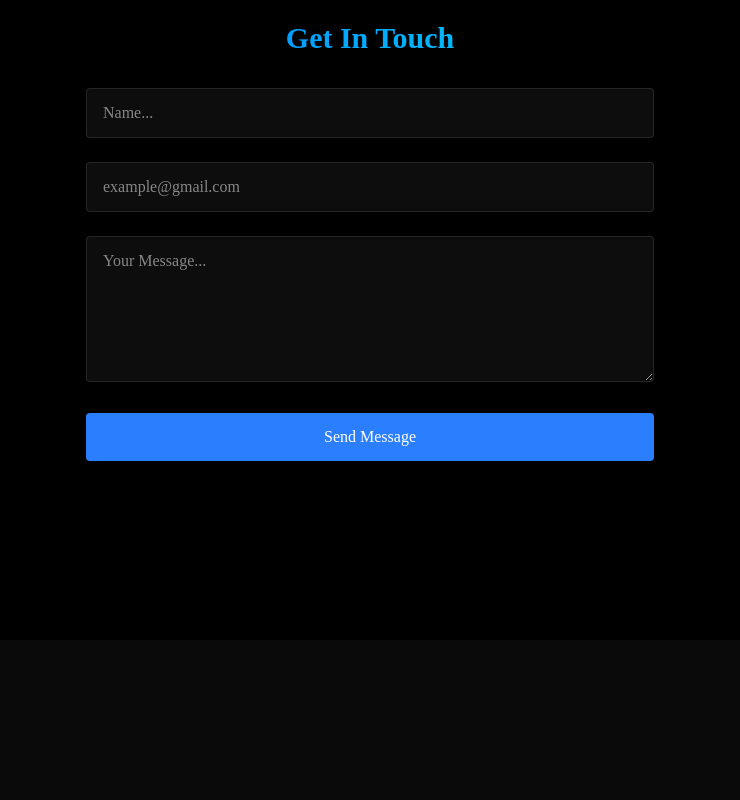
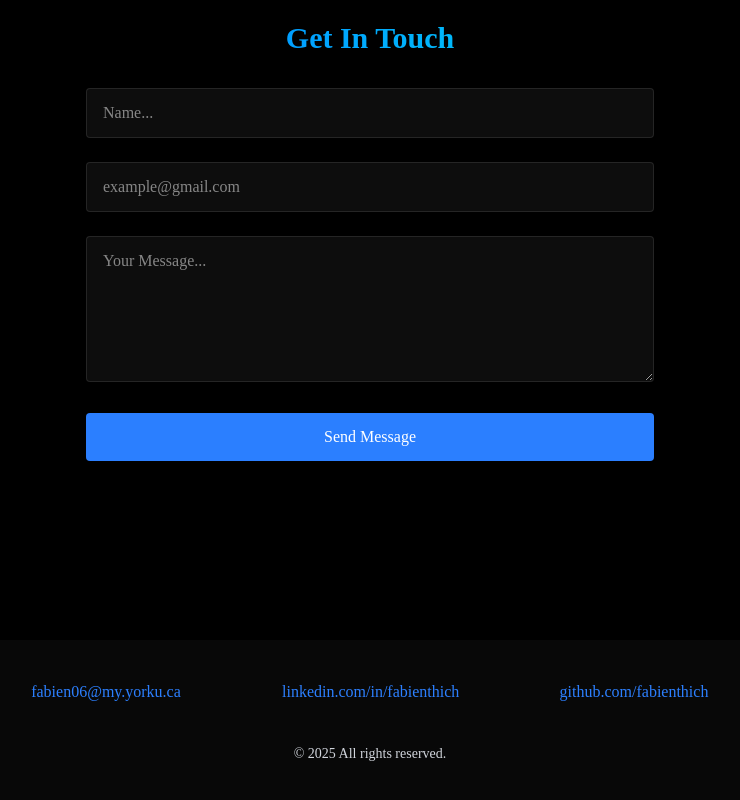
Before and after one commit to FabienThich/fabienthich.github.io, a React (Vite) app: page / in a window 1280 px wide. Shown: the part 2864-3664 px from the top of the page, without its empty margins (270-1010 px from the left). Before the commit the page ends 3536 px from the top, so only its background shows below. Built offline with nearby package versions, Linux system fonts and the light colour scheme.

Commit message:
add footer

```diff
--- a/src/App.jsx
+++ b/src/App.jsx
@@ -8,6 +8,7 @@ import { Home } from "./components/sections/Home";
 import { About } from "./components/sections/About";
 import { Projects } from "./components/sections/Projects";
 import { Contact } from "./components/sections/Contact";
+import { Footer } from "./components/sections/Footer";
 
 function App() {
   const [isLoaded, setIsLoaded] = useState(false);
@@ -27,6 +28,7 @@ function App() {
         <About />
         <Projects />
         <Contact />
+        <Footer />
       </div>
     </>
   );
--- /dev/null
+++ b/src/components/sections/Footer.jsx
@@ -0,0 +1,38 @@
+export const Footer = () => {
+  return (
+    <section
+      id="footer"
+      className="flex items-center justify-center py-10 bg-[rgba(10,10,10,0.8)]"
+    >
+      <div className="max-w-3xl text-center">
+        <div className="grid grid-cols-1 md:grid-cols-3 gap-6">
+          <a
+            href="mailto:fabien06@my.yorku.ca"
+            className="mx-8 text-blue-500 hover:underline"
+          >
+            fabien06@my.yorku.ca
+          </a>
+          <a
+            href="https://www.linkedin.com/in/fabienthich/"
+            target="_blank"
+            rel="noopener noreferrer"
+            className="mx-8 text-blue-500 hover:underline"
+          >
+            linkedin.com/in/fabienthich
+          </a>
+          <a
+            href="https://github.com/fabienthich"
+            target="_blank"
+            rel="noopener noreferrer"
+            className="mx-8 text-blue-500 hover:underline"
+          >
+            github.com/fabienthich
+          </a>
+        </div>
+        <div className="mt-10 text-sm text-gray-300">
+          © {new Date().getFullYear()} All rights reserved.
+        </div>
+      </div>
+    </section>
+  );
+};
```
